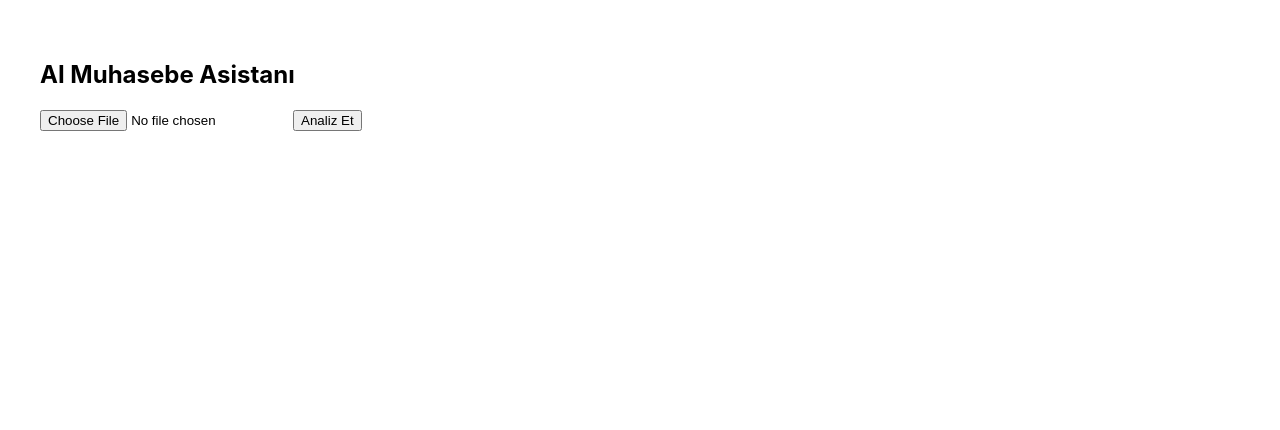
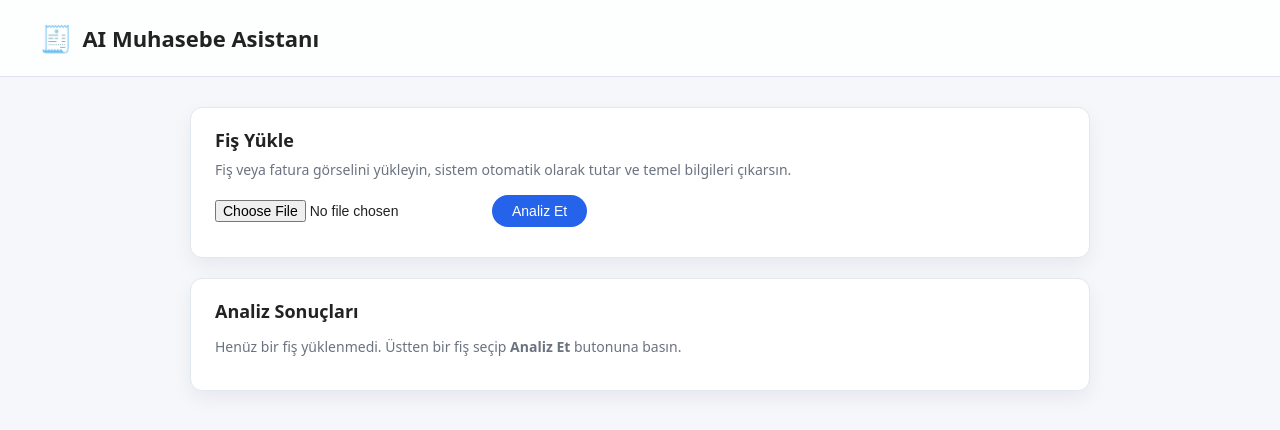
Before and after one commit to Silabalkan/ai-muhasebe-asistani, a React (Create React App) app in the folder ai-muhasebe-frontend/: page / in a window 1280 px wide. Shown: the top 430 px of the page. Built offline with nearby package versions, Linux system fonts and the light colour scheme.

Commit message:
arayüz düzeltildi.

```diff
--- a/ai-muhasebe-frontend/src/App.css
+++ b/ai-muhasebe-frontend/src/App.css
@@ -1,38 +1,173 @@
-.App {
-  text-align: center;
+/* Genel yapı */
+.app-root {
+  min-height: 100vh;
+  background: #f5f7fb;
+  font-family: system-ui, -apple-system, BlinkMacSystemFont, "Segoe UI",
+    sans-serif;
+  color: #222;
 }
 
-.App-logo {
-  height: 40vmin;
-  pointer-events: none;
+.app-header {
+  display: flex;
+  align-items: center;
+  gap: 10px;
+  padding: 20px 40px;
+  border-bottom: 1px solid #e1e4f0;
+  background: #ffffffcc;
+  backdrop-filter: blur(8px);
+  position: sticky;
+  top: 0;
+  z-index: 10;
 }
 
-@media (prefers-reduced-motion: no-preference) {
-  .App-logo {
-    animation: App-logo-spin infinite 20s linear;
+.app-header h1 {
+  font-size: 22px;
+  margin: 0;
+}
+
+.app-icon {
+  font-size: 26px;
+}
+
+/* Ana içerik */
+.app-main {
+  max-width: 900px;
+  margin: 30px auto 60px;
+  padding: 0 20px;
+  display: flex;
+  flex-direction: column;
+  gap: 20px;
+}
+
+/* Kartlar */
+.card {
+  background: #fff;
+  border-radius: 12px;
+  padding: 20px 24px;
+  box-shadow: 0 8px 20px rgba(15, 23, 42, 0.06);
+  border: 1px solid #e2e8f0;
+}
+
+.card h2 {
+  margin: 0 0 8px;
+  font-size: 18px;
+}
+
+/* Yükleme kısmı */
+.upload-desc {
+  margin: 0 0 16px;
+  color: #6b7280;
+  font-size: 14px;
+}
+
+.upload-row {
+  display: flex;
+  gap: 12px;
+  align-items: center;
+  margin-bottom: 10px;
+}
+
+.upload-row input[type="file"] {
+  font-size: 14px;
+}
+
+.upload-row button {
+  padding: 8px 20px;
+  border-radius: 999px;
+  border: none;
+  background: #2563eb;
+  color: #fff;
+  font-size: 14px;
+  cursor: pointer;
+  transition: background 0.2s ease, transform 0.05s ease;
+}
+
+.upload-row button:hover:not(:disabled) {
+  background: #1d4ed8;
+  transform: translateY(-1px);
+}
+
+.upload-row button:disabled {
+  background: #9ca3af;
+  cursor: wait;
+}
+
+.file-name {
+  font-size: 13px;
+  color: #4b5563;
+}
+
+.file-name span {
+  font-weight: 600;
+}
+
+/* Sonuç kartı */
+.result-header {
+  display: flex;
+  align-items: center;
+  gap: 8px;
+  margin-bottom: 12px;
+}
+
+.result-header h2 {
+  margin: 0;
+}
+
+.pin {
+  font-size: 18px;
+}
+
+.empty-text {
+  font-size: 14px;
+  color: #6b7280;
+}
+
+/* Sonuç grid’i */
+.result-grid {
+  display: grid;
+  grid-template-columns: repeat(auto-fit, minmax(260px, 1fr));
+  gap: 10px 32px;
+  margin-top: 4px;
+}
+
+.result-row {
+  display: flex;
+  justify-content: space-between;
+  gap: 10px;
+  border-bottom: 1px dashed #e5e7eb;
+  padding: 6px 0;
+}
+
+.label {
+  font-weight: 600;
+  font-size: 14px;
+  color: #374151;
+}
+
+.value {
+  font-size: 14px;
+  color: #111827;
+  text-align: right;
+}
+
+.value.small {
+  font-size: 13px;
+  color: #6b7280;
+}
+
+.currency {
+  font-size: 12px;
+  color: #6b7280;
+}
+
+/* Küçük ekranlar */
+@media (max-width: 600px) {
+  .upload-row {
+    flex-direction: column;
+    align-items: flex-start;
+  }
+
+  .upload-row button {
+    width: 100%;
   }
 }
-
-.App-header {
-  background-color: #282c34;
-  min-height: 100vh;
-  display: flex;
-  flex-direction: column;
-  align-items: center;
-  justify-content: center;
-  font-size: calc(10px + 2vmin);
-  color: white;
-}
-
-.App-link {
-  color: #61dafb;
-}
-
-@keyframes App-logo-spin {
-  from {
-    transform: rotate(0deg);
-  }
-  to {
-    transform: rotate(360deg);
-  }
-}
--- a/ai-muhasebe-frontend/src/App.js
+++ b/ai-muhasebe-frontend/src/App.js
@@ -1,39 +1,156 @@
 import React, { useState } from "react";
-import { uploadInvoice } from "./api";
+import "./App.css";
 
 function App() {
   const [file, setFile] = useState(null);
   const [result, setResult] = useState(null);
+  const [loading, setLoading] = useState(false);
 
   const handleUpload = async () => {
-    if (!file) return;
+    if (!file) {
+      alert("Lütfen bir fiş seçin");
+      return;
+    }
+
+    const formData = new FormData();
+    formData.append("file", file);
 
     try {
-      const response = await uploadInvoice(file);
-      console.log("Backend yanıtı:", response.data);
-      setResult(response.data);   // 🔥 ÖNEMLİ KISIM
+      setLoading(true);
+      const response = await fetch(
+        "http://127.0.0.1:8000/invoices/upload-analyze",
+        {
+          method: "POST",
+          body: formData,
+        }
+      );
+
+      const data = await response.json();
+      console.log("Backend yanıtı:", data);
+      setResult(data);
     } catch (err) {
       console.error(err);
+      alert("Bir hata oluştu");
+    } finally {
+      setLoading(false);
     }
   };
 
   return (
-    <div style={{ padding: 40 }}>
-      <h2>AI Muhasebe Asistanı</h2>
+    <div className="app-root">
+      <header className="app-header">
+        <span className="app-icon">🧾</span>
+        <h1>AI Muhasebe Asistanı</h1>
+      </header>
 
-      <input type="file" onChange={e => setFile(e.target.files[0])} />
-      <button onClick={handleUpload}>Analiz Et</button>
+      <main className="app-main">
+        {/* Yükleme kartı */}
+        <section className="card upload-card">
+          <h2>Fiş Yükle</h2>
+          <p className="upload-desc">
+            Fiş veya fatura görselini yükleyin, sistem otomatik olarak tutar ve
+            temel bilgileri çıkarsın.
+          </p>
 
-      {result && (
-        <div style={{ marginTop: 20 }}>
-          <h3>Sonuç:</h3>
-          <p><b>Toplam Tutar:</b> {result.total_amount} ₺</p>
-          <p><b>Ödeme Tipi:</b> {result.payment_type}</p>
-          <p><b>KDV Oranı:</b> {result.kdv_rate}</p>
-          <p><b>Kategori:</b> {result.category}</p>
-          <p><b>Satıcı:</b> {result.filename}</p>
-        </div>
-      )}
+          <div className="upload-row">
+            <input
+              type="file"
+              onChange={(e) => setFile(e.target.files[0])}
+            />
+            <button onClick={handleUpload} disabled={loading}>
+              {loading ? "Analiz ediliyor..." : "Analiz Et"}
+            </button>
+          </div>
+
+          {file && (
+            <p className="file-name">
+              Seçilen dosya: <span>{file.name}</span>
+            </p>
+          )}
+        </section>
+
+        {/* Sonuç kartı */}
+        <section className="card result-card">
+          <div className="result-header">
+
+            <h2>Analiz Sonuçları</h2>
+          </div>
+
+          {!result && (
+            <p className="empty-text">
+              Henüz bir fiş yüklenmedi. Üstten bir fiş seçip{" "}
+              <strong>Analiz Et</strong> butonuna basın.
+            </p>
+          )}
+
+          {result && (
+            <div className="result-grid">
+              <div className="result-row">
+                <span className="label">Toplam Tutar:</span>
+                <span className="value">
+                  {result.total_amount} <span className="currency">₺</span>
+                </span>
+              </div>
+
+              <div className="result-row">
+                <span className="label">Ödeme Tipi:</span>
+                <span className="value">
+                  {result.payment_type || "-"}
+                </span>
+              </div>
+
+              <div className="result-row">
+                <span className="label">KDV Oranı:</span>
+                <span className="value">
+                  {result.kdv_rate != null ? `%${result.kdv_rate}` : "-"}
+                </span>
+              </div>
+
+              <div className="result-row">
+                <span className="label">KDV Tutarı:</span>
+                <span className="value">
+                  {result.kdv_amount != null ? `${result.kdv_amount} ₺` : "-"}
+                </span>
+              </div>
+
+              <div className="result-row">
+                <span className="label">Kategori:</span>
+                <span className="value">
+                  {result.category || "-"}
+                </span>
+              </div>
+
+              <div className="result-row">
+                <span className="label">Tarih:</span>
+                <span className="value">
+                  {result.invoice_date || "-"}
+                </span>
+              </div>
+
+              <div className="result-row">
+                <span className="label">Satıcı / Barkod:</span>
+                <span className="value">
+                  {result.vendor || "-"}
+                </span>
+              </div>
+
+              <div className="result-row">
+                <span className="label">Dosya Adı:</span>
+                <span className="value">
+                  {result.filename}
+                </span>
+              </div>
+
+              <div className="result-row">
+                <span className="label">Kayıt Zamanı:</span>
+                <span className="value small">
+                  {new Date(result.created_at).toLocaleString("tr-TR")}
+                </span>
+              </div>
+            </div>
+          )}
+        </section>
+      </main>
     </div>
   );
 }
```
